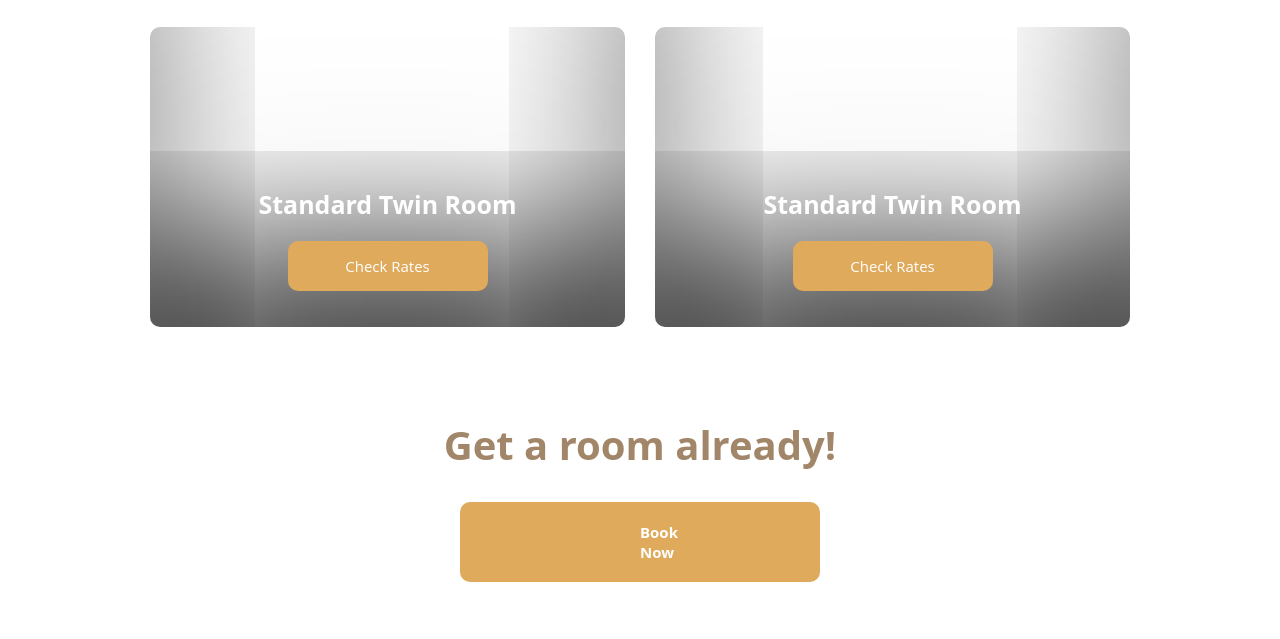
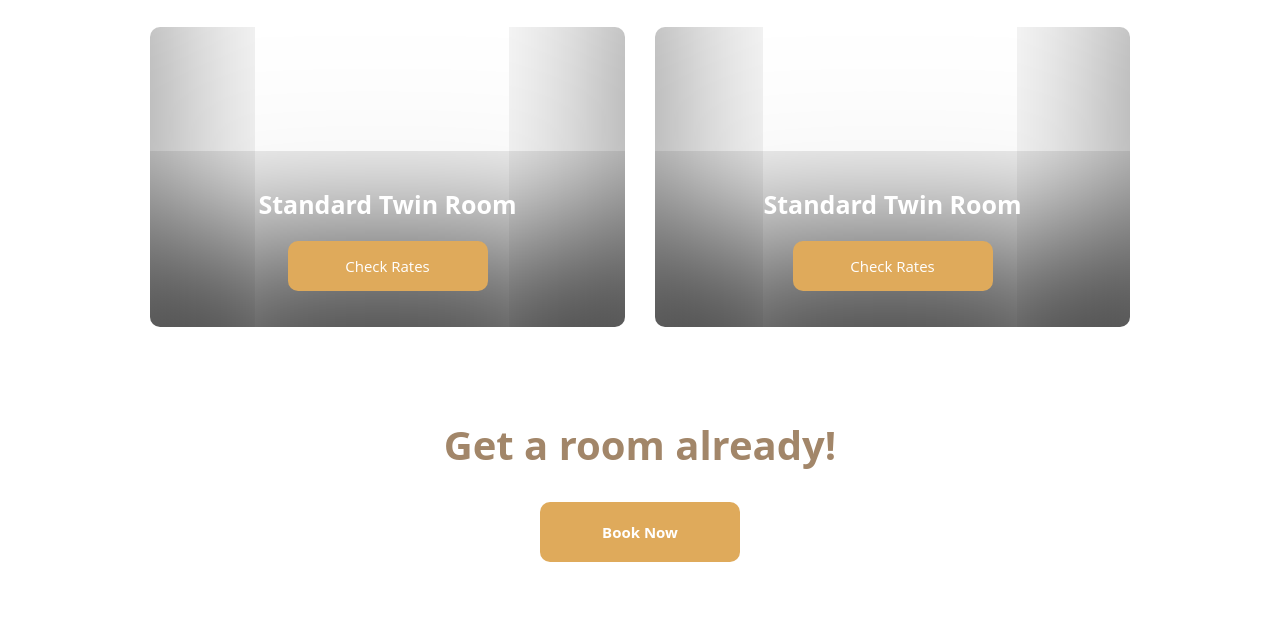
Before and after one commit to AaranyaLM/bon-hotel, a plain HTML site: page index.html in a window 1280 px wide. Shown: the part 1628-2267 px from the top of the page. Drawn offline with Linux system fonts and the light colour scheme.

Commit message:
final touches

```diff
--- a/style.css
+++ b/style.css
@@ -91,7 +91,6 @@ select#select-city::-ms-expand {
 }
 .explore-button button{
     font-size: 17px;
-    padding: 17px 90px 17px;
     background-color: #DFAA5B;
     color: white;
     font-weight: bold;
@@ -198,7 +197,7 @@ h3{
     color: white;
     font-size: 15px;
     font-weight: bold;
-    padding: 20px 180px 20px;
+    padding: 20px 50px 20px;
     transition: all 0.4s;
     cursor: pointer;
 }
```
